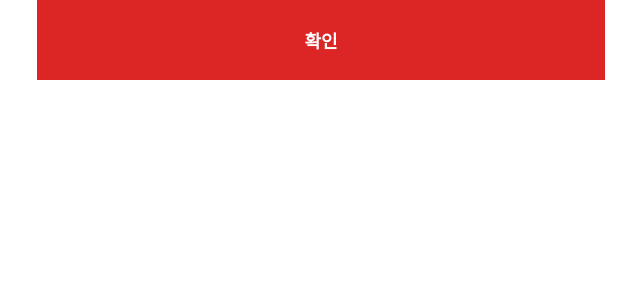
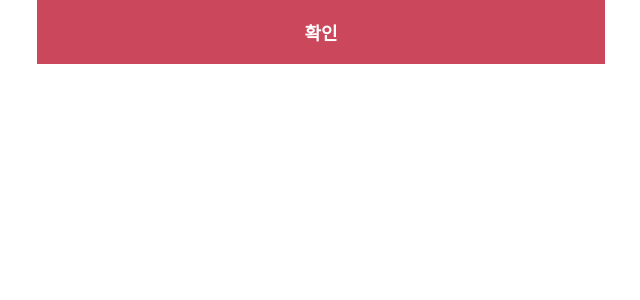
Before and after one commit to Planyee/planyee-web, a Next.js app: page /map in a window 1280 px wide. Shown: the top 300 px of the page, without its empty margins (319-959 px from the left). Built offline with nearby package versions, Linux system fonts and the light colour scheme.

Commit message:
Fix : mapPage

```diff
--- a/src/app/map/page.tsx
+++ b/src/app/map/page.tsx
@@ -250,7 +250,7 @@ const Map: React.FC<MappageProps> = ({ locations, onbuttonclickhandler }) => {
       <div className="basemap relative top-0 z-10 w-full h-full" ref={mapRef}>
         {/* <div className="user_input_confirm" onClick={onbuttonclickhandler}> */}
         <button
-          className="absolute top-full z-20 bg-red-600 w-full h-20 text-center text-white font-semibold text-lg flex items-center justify-center"
+          className="absolute top-full z-20 bg-[#CB475B] w-full h-16 text-center text-white font-semibold text-lg flex items-center justify-center"
           onClick={onbuttonclickhandler}
         >
           확인
```
